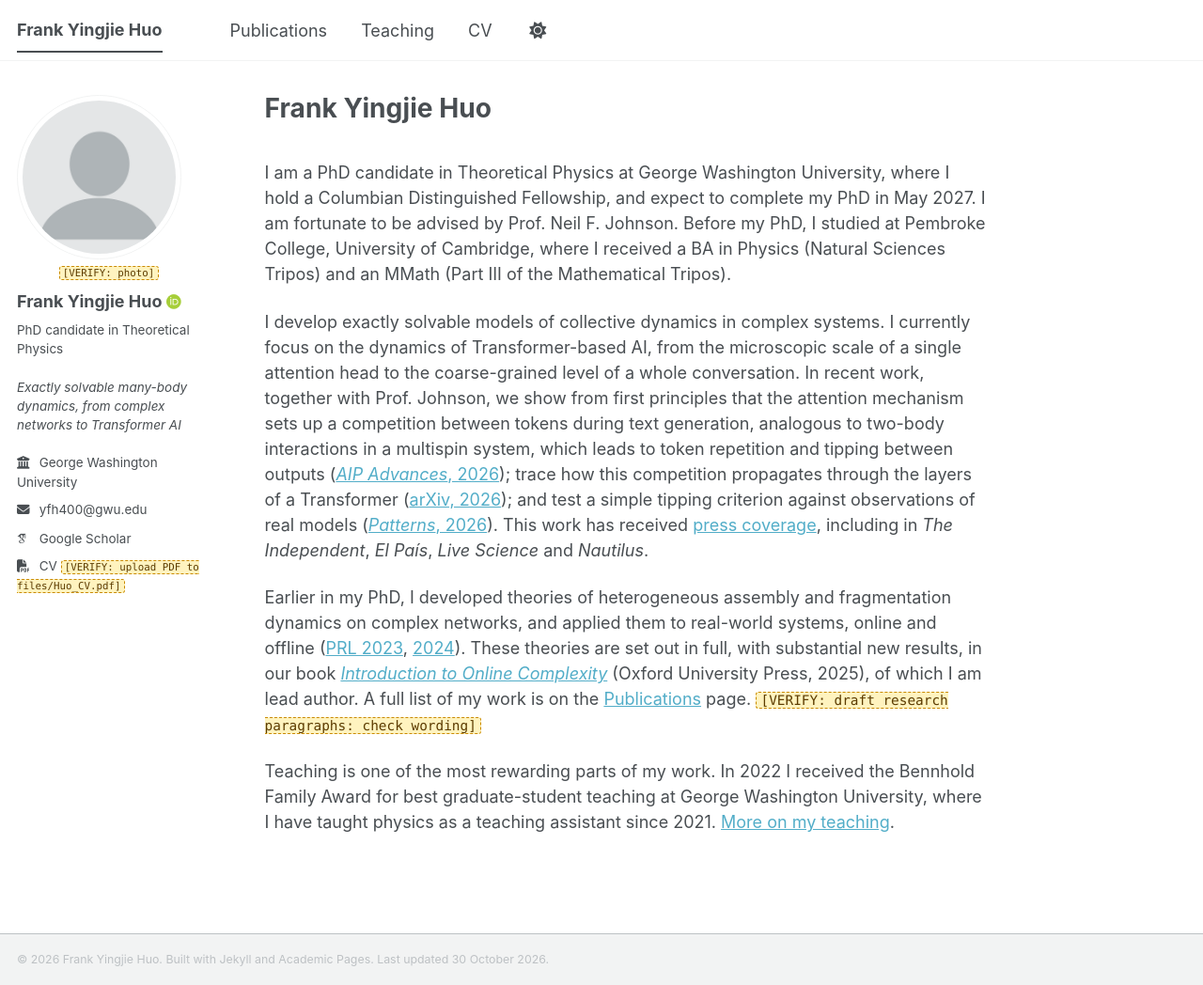
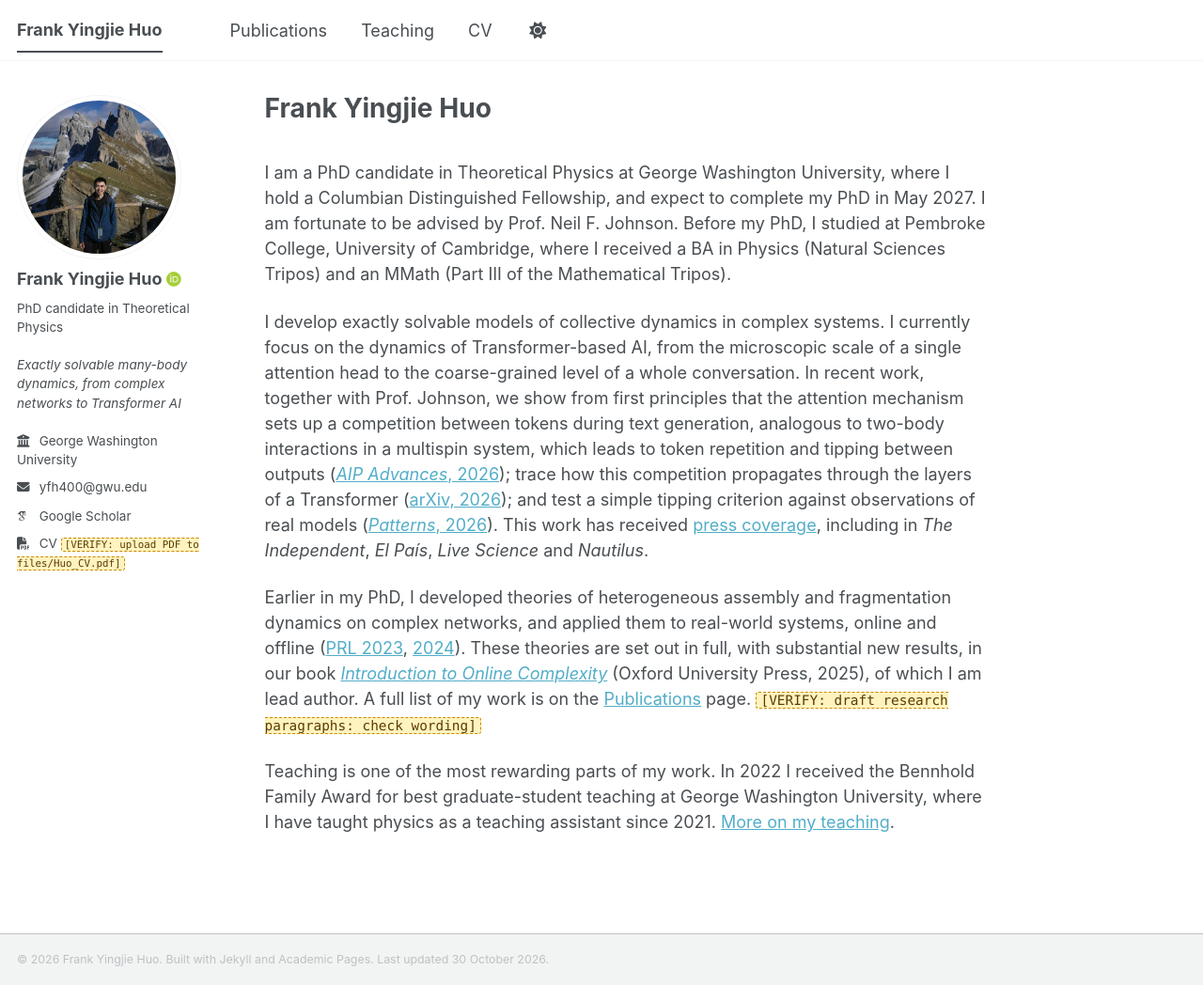
Before and after one commit to FrankHuo-217/huo.github.io, a Jekyll site: the page built from _pages/about.md, in a window 1280 px wide and 1048 px high. Shown: the whole window at 94% size. Built offline with Jekyll 4.4.1, drawn with Linux system fonts in a browser that asks for light colours; some web fonts are replaced; a script bundle is joined from its source files by our own code.

Commit message:
Use the new profile photo and fix the sidebar CV link layout
Crop the photo to a 600x600 square (the site shows it as a circle) and drop
the 1.7 MB original. Put the sidebar CV icon inside its link, like the other
sidebar links, so the icon and label stay on one line.

Co-Authored-By: Claude Opus 5.5 <noreply@anthropic.com>
Claude-Session: https://claude.ai/code/session_01EX1ohUgYjPPjqdCJmoT8XW

```diff
--- a/_config.yml
+++ b/_config.yml
@@ -21,7 +21,7 @@ repository               : "yingjiehuo/yingjiehuo.github.io"
 author:
   # Head-and-shoulders photo, stored in /images/. Replace profile.png with the photo
   # from Google Scholar (e.g. images/profile.jpg) and update this line.
-  avatar           : &avatar "profile.png"
+  avatar           : &avatar "profile.jpg"
   name             : *name
   citation_name    : "F. Y. Huo" # Set in bold in publication lists
   pronouns         :
--- a/_includes/author-profile.html
+++ b/_includes/author-profile.html
@@ -49,7 +49,12 @@
         <li><a href="{{ author.googlescholar }}"><i class="ai ai-google-scholar ai-fw icon-pad-right"></i>Google Scholar</a></li>
       {% endif %}
       {% if author.cv %}
-        <li><i class="fas fa-fw fa-file-pdf icon-pad-right" aria-hidden="true"></i>{% include cv-link.html label="CV" %}</li>
+        {% assign cv_file = site.static_files | where: "path", author.cv | first %}
+        {% if cv_file %}
+        <li><a href="{{ author.cv | relative_url }}"><i class="fas fa-fw fa-file-pdf icon-pad-right" aria-hidden="true"></i>CV</a></li>
+        {% else %}
+        <li><i class="fas fa-fw fa-file-pdf icon-pad-right" aria-hidden="true"></i>CV {% include verify.html note="upload PDF to files/Huo_CV.pdf" %}</li>
+        {% endif %}
       {% endif %}
 
       <!-- Font Awesome icons / Repositories -->
```
Also changed, not shown: README.md (+1 -1 lines), images/profile.jpg (added), 1 other file.
